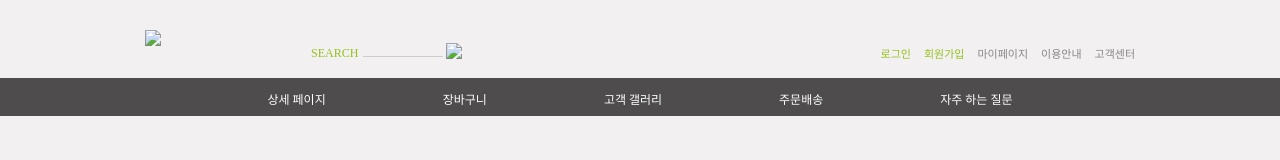
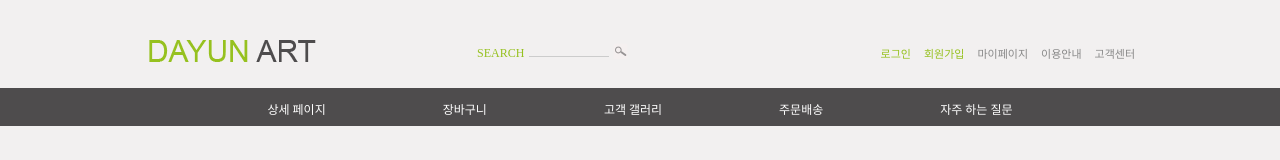
Before and after one commit to kimberlyydanij/front_end, a plain HTML site: page cssdemo/css_035_dayun_2.html in a window 1280 px wide. Shown: the top 160 px of the page. Drawn offline with Linux system fonts and the light colour scheme; grey boxes are pictures that could not be loaded.

Commit message:
20220917 | Update

```diff
--- a/cssdemo/css_035_dayun_2.html
+++ b/cssdemo/css_035_dayun_2.html
@@ -11,11 +11,11 @@
   <body>
     <header>
       <div id="top">
-        <a id="logo" href="#"><img src="imgages/logo.gif" /></a>
+        <a id="logo" href="#"><img src="images/logo.gif" /></a>
         <div id="search">
           <div id="search_title">SEARCH</div>
           <div id="search_form"><input type="text" /></div>
-          <div id="search_button"><img src="imgages/btn_search.gif" /></div>
+          <div id="search_button"><img src="images/btn_search.gif" /></div>
         </div>
         <nav id="top_menu">
           <ul>
```
